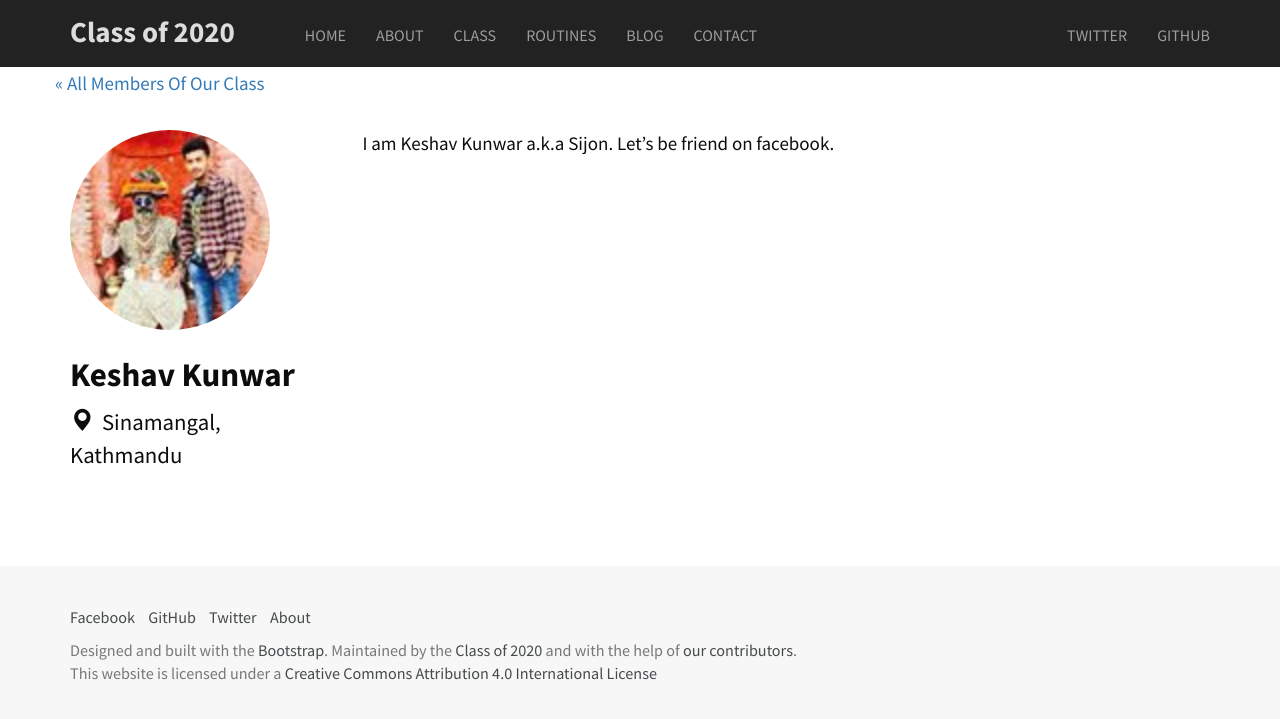
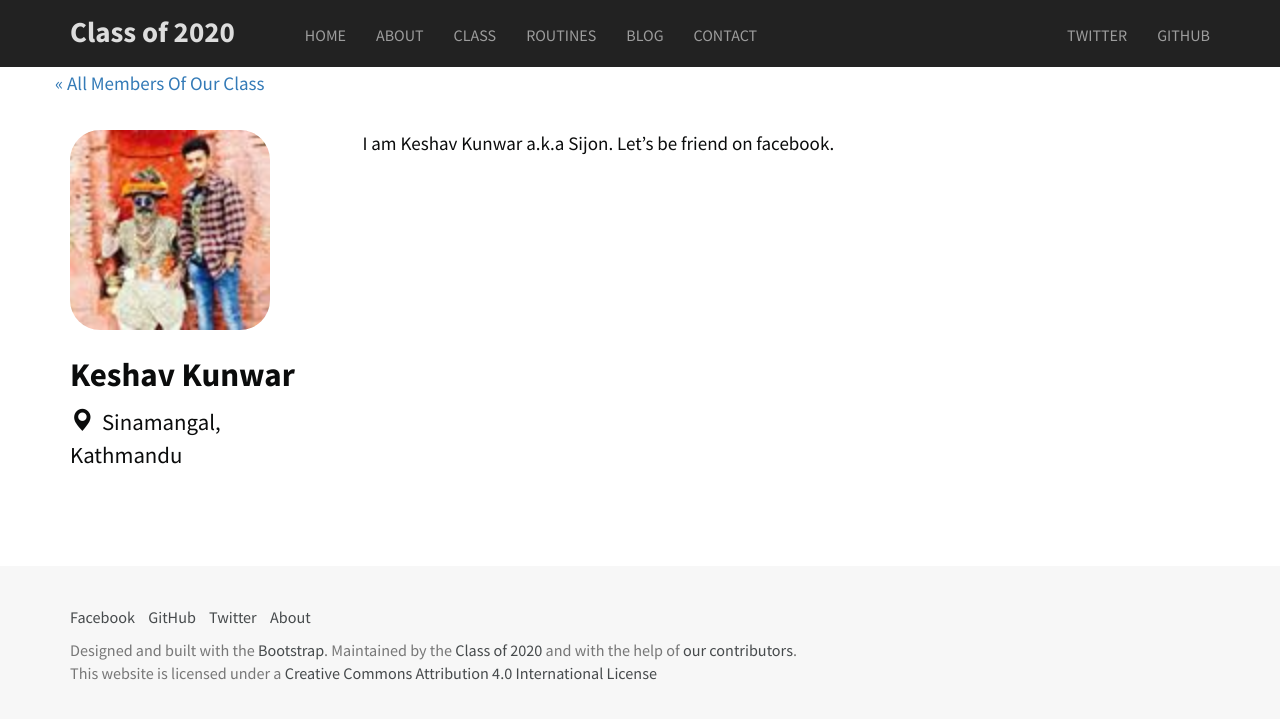
Before and after one commit to Classof2020/classof2020.github.io, a Jekyll site: the page built from _class/keshav_kunwar.md, in a window 1280 px wide. Shown: the top 719 px of the page. Built offline with Jekyll 4.4.1, drawn with Linux system fonts in a browser that asks for light colours; nearby versions of some CDN libraries.

Commit message:
set border-radius on profile picture

```diff
--- a/css/main.css
+++ b/css/main.css
@@ -36,7 +36,7 @@ ul.class .member-phone {
     }
 }
 .class-member img {
-    border-radius: 50%;
+    border-radius: 30px;
     width: 100%;
     height: 100%;
     max-width: 200px;
```
